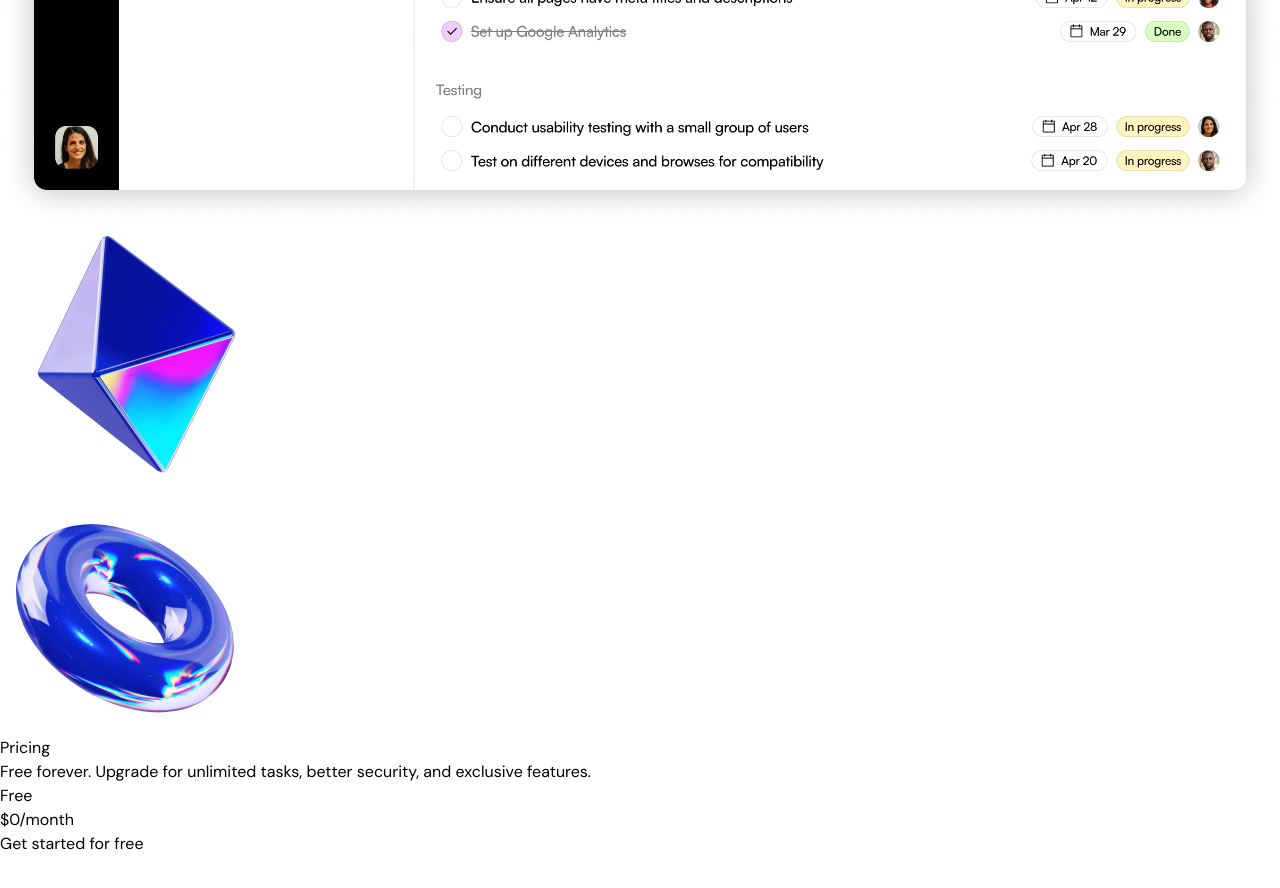
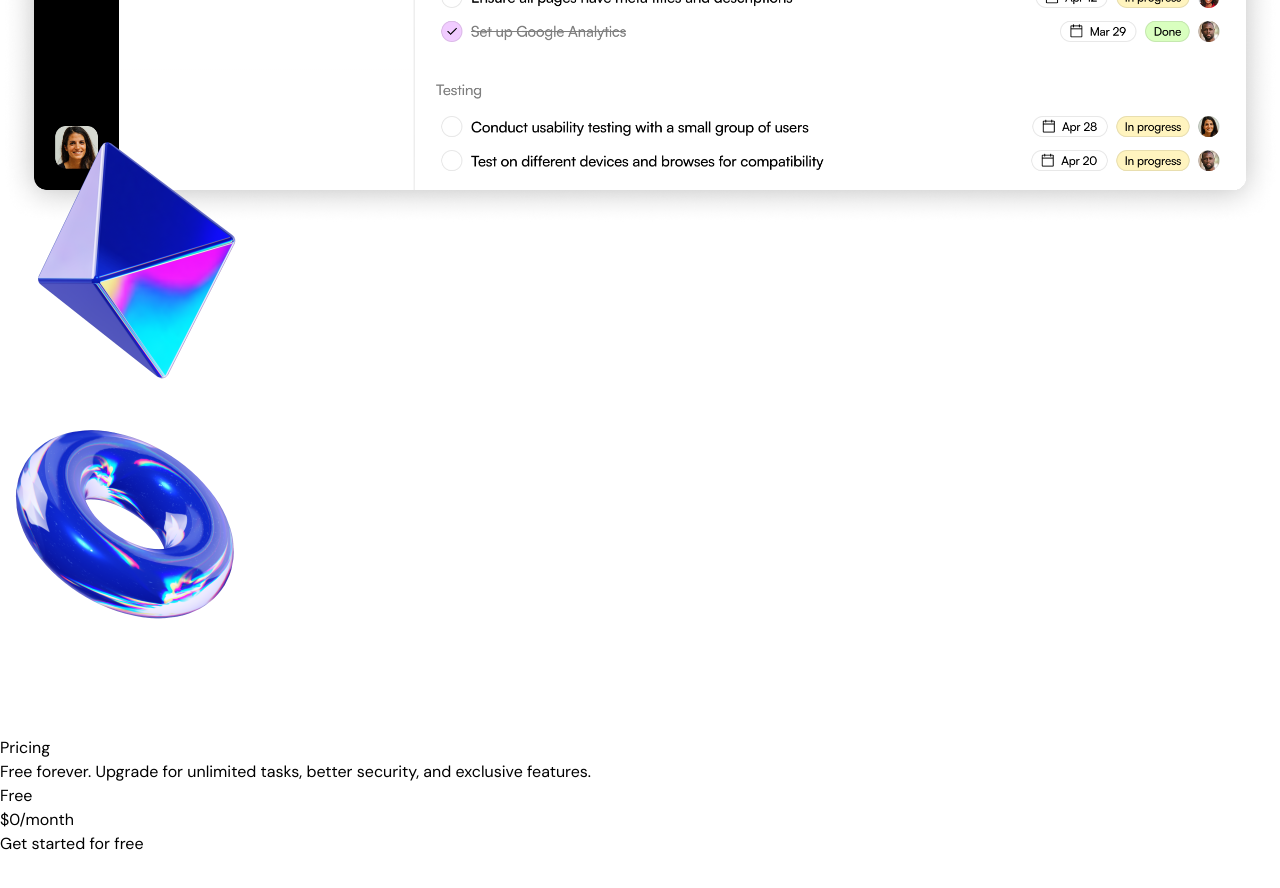
Before and after one commit to rahul-3-real/nextjs-tailwind-practice-project, a Next.js app: page / in a window 1280 px wide. Shown: the part 7000-7888 px from the top of the page. Built offline with nearby package versions, Linux system fonts and the light colour scheme.

Commit message:
Added Product Animation

```diff
--- a/src/sections/ProductShowcase.tsx
+++ b/src/sections/ProductShowcase.tsx
@@ -1,12 +1,28 @@
+"use client";
+
 import Image from "next/image";
+
+import { motion, useScroll, useTransform } from "framer-motion";
 
 import productImage from "@/assets/product-image.png";
 import pyramidImage from "@/assets/pyramid.png";
 import tubeImage from "@/assets/tube.png";
+import { useRef } from "react";
 
 const ProductShowcase = () => {
+  const productRef = useRef(null);
+  const { scrollYProgress } = useScroll({
+    target: productRef,
+    offset: ["start end", "end start"],
+  });
+
+  const translateY = useTransform(scrollYProgress, [0, 1], [150, -150]);
+
   return (
-    <section className="bg-gradient-to-b from-[#ffffff] to-[#d2dcff] py-24 overflow-x-clip">
+    <section
+      ref={productRef}
+      className="bg-gradient-to-b from-[#ffffff] to-[#d2dcff] py-24 overflow-x-clip"
+    >
       <div className="container">
         <div className="max-w-[680px] mx-auto">
           <div className="flex justify-center">
@@ -23,19 +39,21 @@
 
         <div className="relative">
           <Image src={productImage} alt="Product Image" className="mt-10" />
-          <Image
-            src={pyramidImage}
+          <motion.img
+            src={pyramidImage.src}
             alt="Pyramid Image"
             className="hidden md:block absolute -right-36 -top-32"
             height={262}
             width={262}
+            style={{ translateY: translateY }}
           />
-          <Image
-            src={tubeImage}
+          <motion.img
+            src={tubeImage.src}
             alt="Tube Image"
             className="hidden md:block absolute bottom-24 -left-36"
             height={248}
             width={248}
+            style={{ translateY: translateY }}
           />
         </div>
       </div>
```
